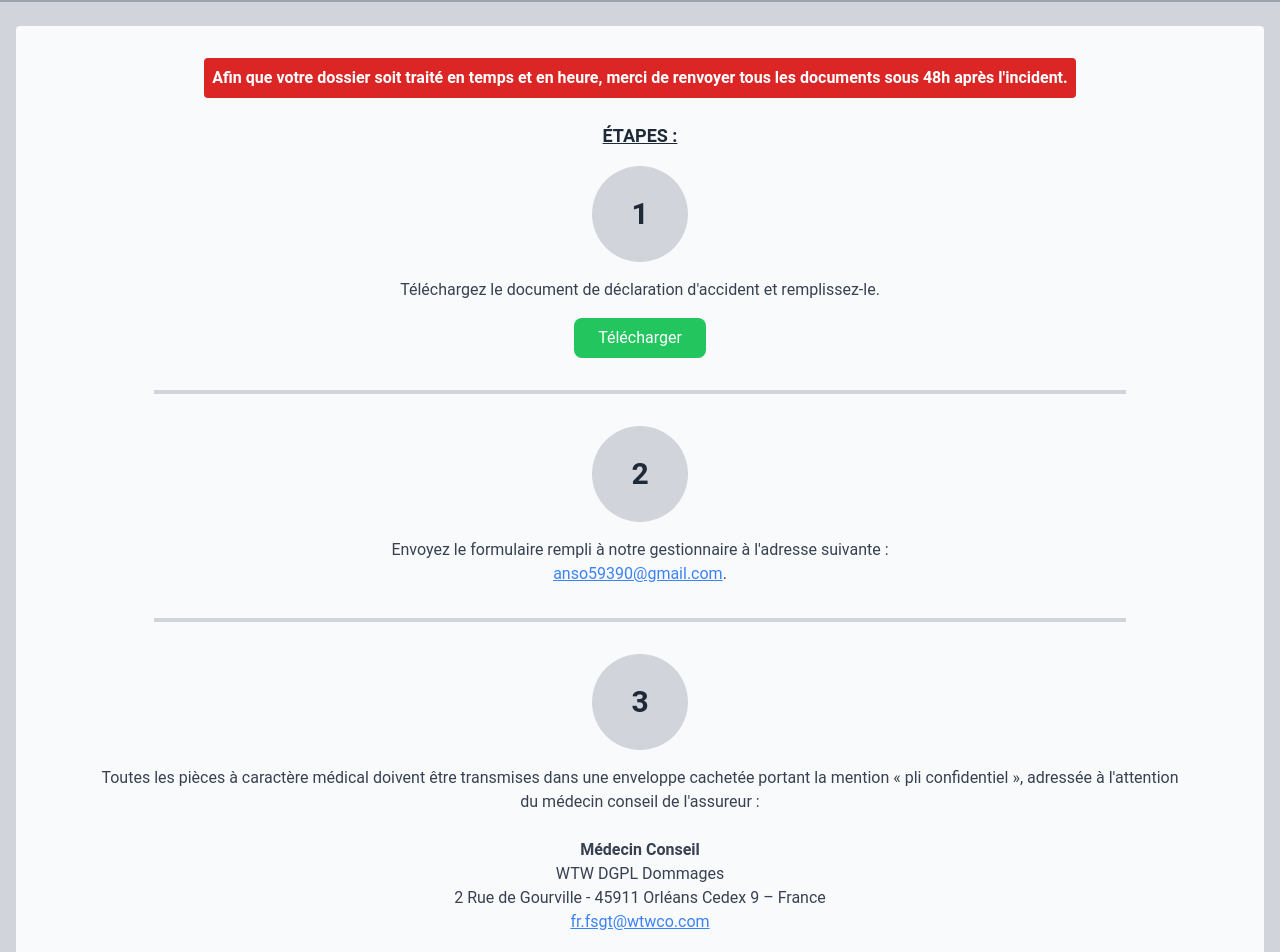
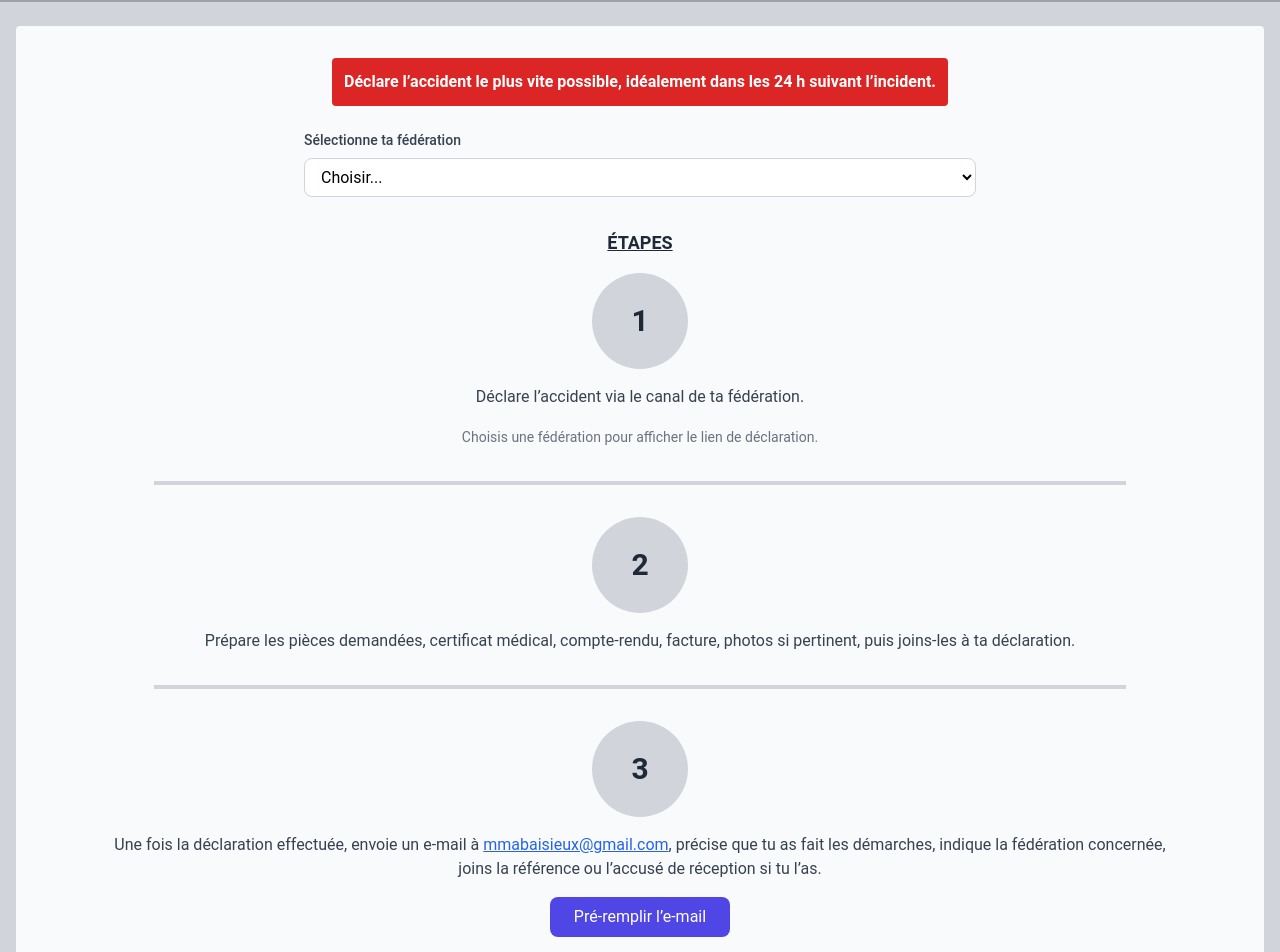
Before and after one commit to peahRAR/appli-gestion-sport, a Nuxt app in the folder front-end/: page /assurance in a window 1280 px wide. Shown: the part 80-1032 px from the top of the page. Built offline with nearby package versions, Linux system fonts and the light colour scheme.

Commit message:
modification assurance

```diff
--- a/front-end/pages/assurance.vue
+++ b/front-end/pages/assurance.vue
@@ -1,69 +1,187 @@
 <template>
   <div class="p-4">
     <div class="flex flex-col items-center rounded py-8 px-4 bg-gray-50 min-h-screen">
-            <!-- Note générale -->
-            <p class="mb-6 text-center p-2 text-white font-semibold rounded bg-red-600">
-                Afin que votre dossier soit traité en temps et en heure, merci de renvoyer tous les documents sous 48h après
-                l'incident.
+      <!-- Note délai -->
+      <p class="mb-6 text-center p-3 text-white font-semibold rounded bg-red-600">
+        Déclare l’accident le plus vite possible, idéalement dans les 24 h suivant l’incident.
       </p>
+
+      <!-- Choix fédération -->
+      <div class="w-full max-w-2xl mb-8">
+        <label for="fed" class="block text-sm font-medium text-gray-700 mb-2">
+          Sélectionne ta fédération
+        </label>
+        <select
+          id="fed"
+          v-model="selectedCode"
+          class="w-full rounded-lg border border-gray-300 bg-white px-3 py-2 focus:outline-none focus:ring-2 focus:ring-indigo-500"
+        >
+          <option disabled value="">Choisir...</option>
+          <option
+            v-for="fed in federations"
+            :key="fed.code"
+            :value="fed.code"
+          >
+            {{ fed.name }}
+          </option>
+        </select>
+        <p v-if="current?.hint" class="text-xs text-gray-500 mt-2">
+          {{ current.hint }}
+        </p>
+      </div>
+
+      <!-- Étapes -->
+      <div class="flex flex-col items-center w-full">
+        <div class="text-lg text-gray-800 font-semibold mb-4 uppercase underline">Étapes</div>
 
         <!-- Étape 1 -->
         <div class="flex flex-col items-center w-full">
-                <div class="text-lg text-gray-800 font-semibold mb-4 uppercase underline">Étapes :</div>
-                <div
-                    class="flex items-center justify-center w-24 h-24 rounded-full bg-gray-300 text-gray-800 text-3xl font-bold">
+          <div class="flex items-center justify-center w-24 h-24 rounded-full bg-gray-300 text-gray-800 text-3xl font-bold">
             1
           </div>
           <p class="mt-4 text-center text-gray-700 px-4 md:px-16">
-                    Téléchargez le document de déclaration d'accident et remplissez-le.
+            Déclare l’accident via le canal de ta fédération.
           </p>
-                <button class="mt-4 px-6 py-2 bg-green-500 text-white rounded-lg hover:bg-green-600">
-                    <a href="files/Declaration-de-sinistre-IA-FSGT-2024-2025.pdf" download="declaration-accident.pdf"
-                        class="block text-white">
-                        Télécharger
+
+          <!-- CTA par fédération -->
+          <div class="mt-4">
+            <!-- FSGT -->
+            <template v-if="current?.code === 'FSGT'">
+              <a
+                :href="current.url"
+                target="_blank"
+                rel="noopener"
+                class="inline-block px-6 py-2 bg-green-600 text-white rounded-lg hover:bg-green-700"
+              >
+                Ouvrir le portail FSGT
               </a>
-                </button>
+            </template>
+
+            <!-- FMMAF -->
+            <template v-else-if="current?.code === 'FMMAF'">
+              <a
+                :href="current.url"
+                target="_blank"
+                rel="noopener"
+                class="inline-block px-6 py-2 bg-green-600 text-white rounded-lg hover:bg-green-700"
+              >
+                Consulter les consignes FMMAF
+              </a>
+              <p class="text-sm text-gray-600 mt-3 max-w-xl text-center">
+                La FMMAF se déclare par e-mail, rassemble les justificatifs indiqués sur la page, puis envoie le tout selon leurs consignes.
+              </p>
+            </template>
+
+            <!-- FFLDA -->
+            <template v-else-if="current?.code === 'FFLDA'">
+              <a
+                :href="current.url"
+                target="_blank"
+                rel="noopener"
+                class="inline-block px-6 py-2 bg-green-600 text-white rounded-lg hover:bg-green-700"
+              >
+                Ouvrir le formulaire FFLDA
+              </a>
+            </template>
+
+            <!-- Placeholder si rien sélectionné -->
+            <template v-else>
+              <span class="text-gray-500 text-sm">
+                Choisis une fédération pour afficher le lien de déclaration.
+              </span>
+            </template>
+          </div>
+
           <div class="w-4/5 border-t-4 border-gray-300 my-8"></div>
         </div>
 
         <!-- Étape 2 -->
         <div class="flex flex-col items-center w-full">
-                <div
-                    class="flex items-center justify-center w-24 h-24 rounded-full bg-gray-300 text-gray-800 text-3xl font-bold">
+          <div class="flex items-center justify-center w-24 h-24 rounded-full bg-gray-300 text-gray-800 text-3xl font-bold">
             2
           </div>
           <p class="mt-4 text-center text-gray-700 px-4 md:px-16">
-                    Envoyez le formulaire rempli à notre gestionnaire à l'adresse suivante : <br />
-                    <a href="mailto:anso59390@gmail.com" class="text-blue-500 underline">anso59390@gmail.com</a>.
+            Prépare les pièces demandées, certificat médical, compte-rendu, facture, photos si pertinent, puis joins-les à ta déclaration.
           </p>
           <div class="w-4/5 border-t-4 border-gray-300 my-8"></div>
         </div>
 
         <!-- Étape 3 -->
         <div class="flex flex-col items-center w-full">
-                <div
-                    class="flex items-center justify-center w-24 h-24 rounded-full bg-gray-300 text-gray-800 text-3xl font-bold">
+          <div class="flex items-center justify-center w-24 h-24 rounded-full bg-gray-300 text-gray-800 text-3xl font-bold">
             3
           </div>
           <p class="mt-4 text-center text-gray-700 px-4 md:px-16">
-                    Toutes les pièces à caractère médical doivent être transmises dans une enveloppe cachetée portant la
-                    mention « pli confidentiel »,
-                    adressée à l'attention du médecin conseil de l'assureur :
+            Une fois la déclaration effectuée, envoie un e-mail à
+            <a href="mailto:mmabaisieux@gmail.com" class="text-blue-600 underline">mmabaisieux@gmail.com</a>,
+            précise que tu as fait les démarches, indique la fédération concernée, joins la référence ou l’accusé de réception si tu l’as.
           </p>
-                <p class="mt-6 text-center text-gray-700 px-4 md:px-16">
-                    <strong>Médecin Conseil </strong><br />
-                    WTW DGPL Dommages<br />
-                    2 Rue de Gourville - 45911 Orléans Cedex 9 – France<br />
-                    <a href="mailto:fr.fsgt@wtwco.com" class="text-blue-500 underline">fr.fsgt@wtwco.com</a>
-                </p>
+
+          <button
+            @click="openMailClient"
+            class="mt-4 px-6 py-2 bg-indigo-600 text-white rounded-lg hover:bg-indigo-700"
+          >
+            Pré-remplir l’e-mail
+          </button>
+
           <div class="w-4/5 border-t-4 border-gray-300 my-8"></div>
+        </div>
+
+        <!-- Rappel -->
+        <div class="max-w-3xl text-sm text-gray-600 text-center">
+          Astuce, prends des photos des documents si besoin, garde une copie de tout ce que tu envoies.
+        </div>
       </div>
     </div>
   </div>
 </template>
 
-<script>
-export default {
-    name: "Assurance",
-};
+<script setup>
+import { computed, ref } from "vue";
+
+const federations = [
+  {
+    code: "FSGT",
+    name: "FSGT",
+    url: "https://connexion.marsh.com/client/declarationfsgt",
+    hint: "Déclaration via le portail en ligne.",
+  },
+  {
+    code: "FMMAF",
+    name: "FMMAF",
+    url: "https://www.fmmaf.fr/assurance-declaration-daccident/",
+    hint: "Déclaration par e-mail, suis les consignes sur la page.",
+  },
+  {
+    code: "FFLDA",
+    name: "FFLDA",
+    url: "https://form.typeform.com/to/dRzY9y8o",
+    hint: "Déclaration via le formulaire en ligne.",
+  },
+];
+
+const selectedCode = ref("");
+
+const current = computed(() =>
+  federations.find((f) => f.code === selectedCode.value)
+);
+
+function openMailClient() {
+  const subject = encodeURIComponent("Déclaration d’accident effectuée");
+  const body = encodeURIComponent(
+    [
+      "Bonjour,",
+      "",
+      "Je confirme avoir déclaré un accident.",
+      `Fédération : ${current.value?.name ?? "[à préciser]"}`,
+      "Date de l’accident : [jj/mm/aaaa]",
+      "Nom, prénom : [tes infos]",
+      "Référence de dossier, accusé de réception : [si disponible]",
+      "",
+      "Cordialement,",
+      "[ton nom]",
+    ].join("\n")
+  );
+  window.location.href = `mailto:mmabaisieux@gmail.com?subject=${subject}&body=${body}`;
+}
 </script>
```
Lines whose indentation alone changed are shown as unchanged.
